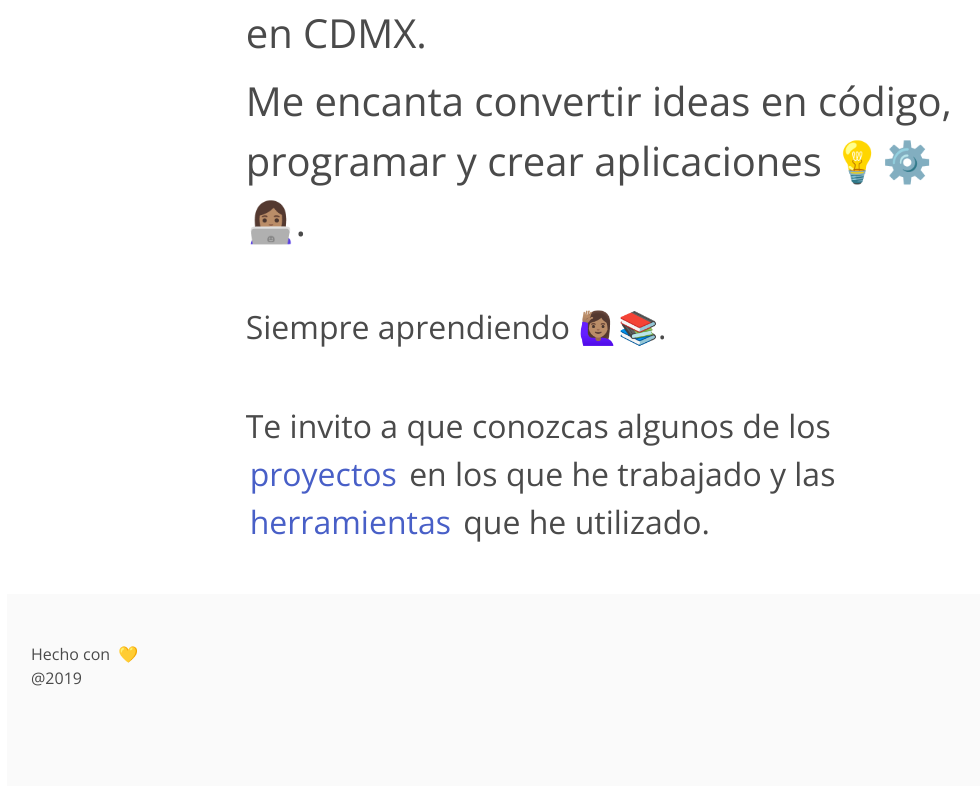
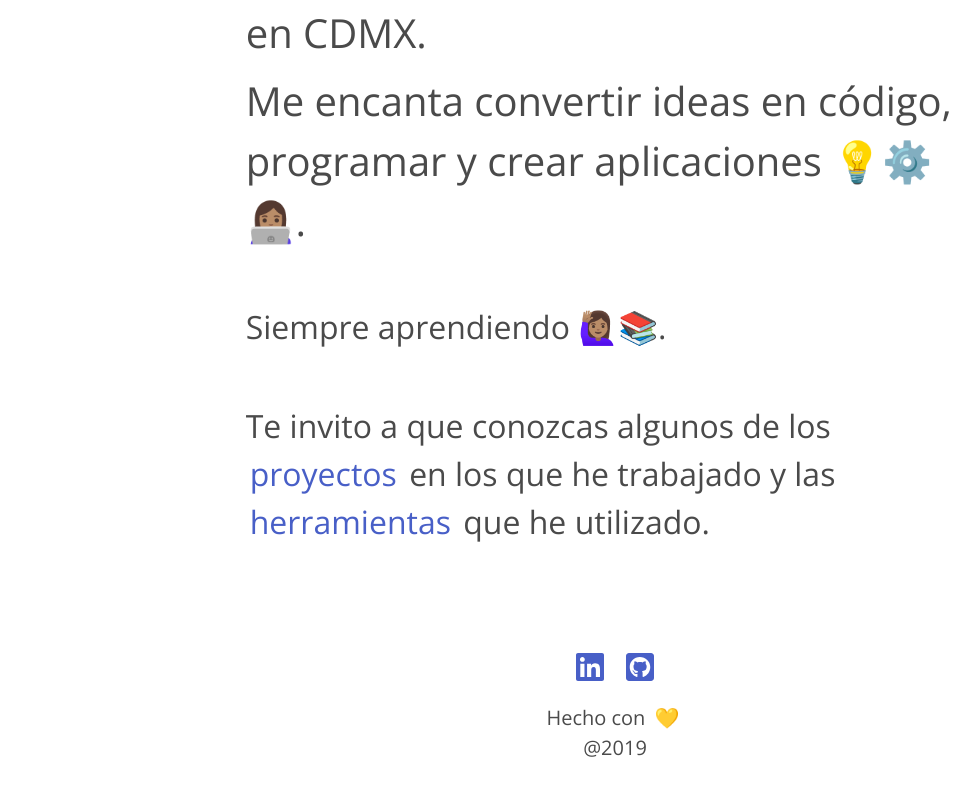
Before and after one commit to isisLazaro/isislazaro.github.io, a Vue app: page /#/ in a window 1280 px wide. Shown: the part 260-1056 px from the top of the page, without its empty margins (25-1005 px from the left). Built offline with nearby package versions, Linux system fonts and the light colour scheme.

Commit message:
center footer elements

```diff
--- a/src/components/Footer.vue
+++ b/src/components/Footer.vue
@@ -1,13 +1,48 @@
 <template>
-  <footer class="footer footer-vue">
-    <p class="footer-first-paragraph">
-      Hecho con
-      <a href="https://github.com/isisLazaro/isislazaro.github.io/tree/isis-dev">&#128155</a>
-    </p>
-    <p>@2019</p>
-  </footer>
+  <div class="columns is-vcentered is-centered is-multiline">
+    <div class="column is-8">
+      <footer class="footer footer-vue is-size-6 is-size-5-desktop has-text-centered">
+        <div class="contact">
+          <a href="https://www.linkedin.com/in/isis-lazaro/" class="contact-icon">
+            <span class="icon is-size-3">
+              <i class="fab fa-linkedin"></i>
+            </span>
+          </a>
+          <a href="https://github.com/isisLazaro/" class="contact-icon">
+            <span class="icon is-size-3">
+              <i class="fab fa-github-square"></i>
+            </span>
+          </a>
+        </div>
+        <p>
+          Hecho con
+          <a
+            href="https://github.com/isisLazaro/isislazaro.github.io/tree/isis-dev"
+          >&#128155</a>
+        </p>
+        <p>@2019</p>
+      </footer>
+    </div>
+  </div>
 </template>
 <style scoped>
+.footer-vue {
+  position: relative;
+  bottom: 0;
+  background: none;
+  padding: 3rem 1.2rem;
+  /* left: 0;
+  right: 0 */
+  /* width: 100%; */
+  /* background: cornflowerblue; */
+}
+.contact {
+  padding: 0.8rem;
+}
+
+.contact-icon {
+  padding: 0 0.8rem;
+}
 /* .footer-vue {
   padding: 3rem 1.5rem;
   font-size: 0.9em;
--- a/src/views/Home.vue
+++ b/src/views/Home.vue
@@ -1,5 +1,5 @@
 <template>
-  <section class="section">
+  <section class="section is-fullheight">
     <div class="columns is-vcentered is-centered is-multiline">
       <div class="column is-8">
         <h3 class="is-size-3 first-part is-size-1-desktop">¡Hola!</h3>
```
